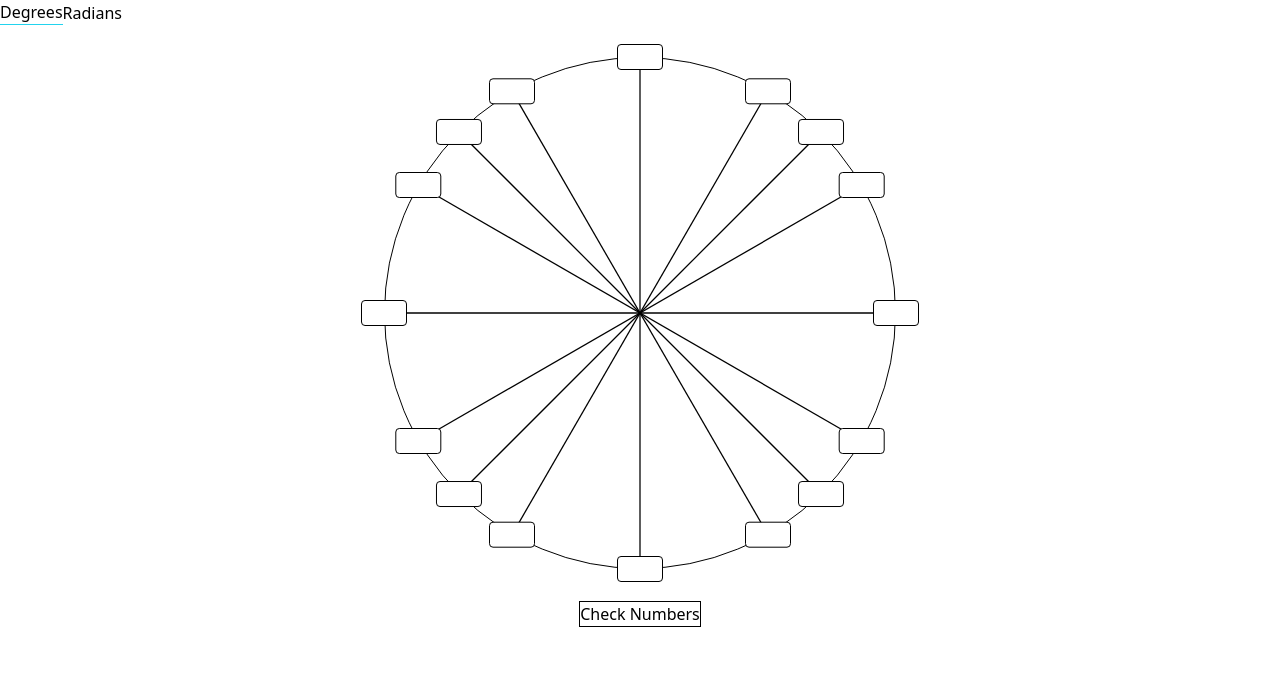
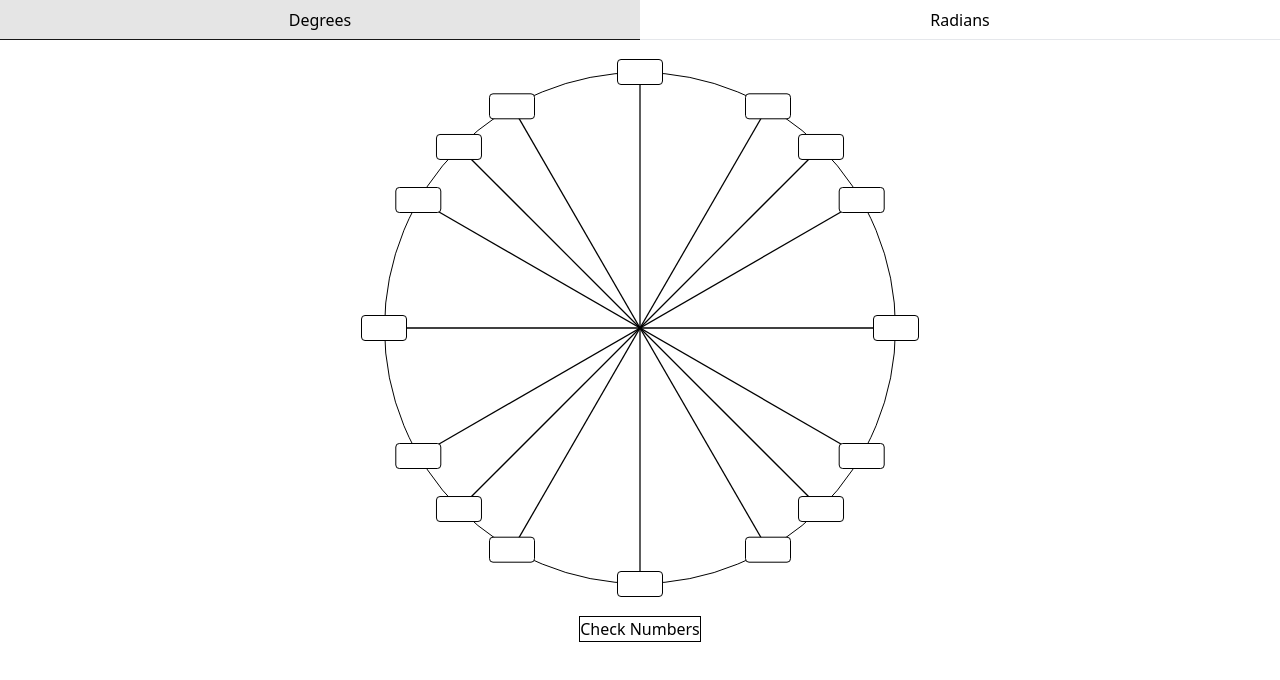
Before and after one commit to 8SIXSect/UnitCircleSite, a Vue app: page / in a window 1280 px wide. Shown: the top 680 px of the page. Built offline with nearby package versions, Linux system fonts and the light colour scheme.

Commit message:
Styled unit circle mode buttons

```diff
--- a/src/components/unit_circle/UnitCircleModeButton.vue
+++ b/src/components/unit_circle/UnitCircleModeButton.vue
@@ -12,6 +12,6 @@ const props = defineProps<{
 </script>
 
 <template>
-    <button v-if="isButtonEnabled" class="border-b border-cyan-400" disabled>{{ textToDisplay }}</button>
-    <button v-else @click="store.switchAngleMode">{{ textToDisplay }}</button>
+    <button v-if="isButtonEnabled" class="border-b border-neutral-900 flex-1 h-10 bg-neutral-200" disabled>{{ textToDisplay }}</button>
+    <button v-else @click="store.switchAngleMode" class="flex-1 h-10 border-b">{{ textToDisplay }}</button>
 </template>
```
